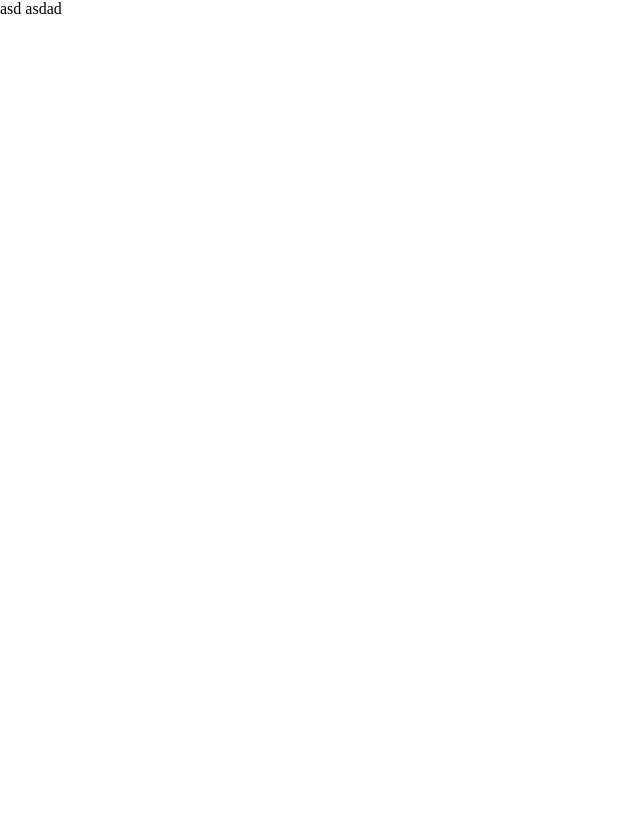
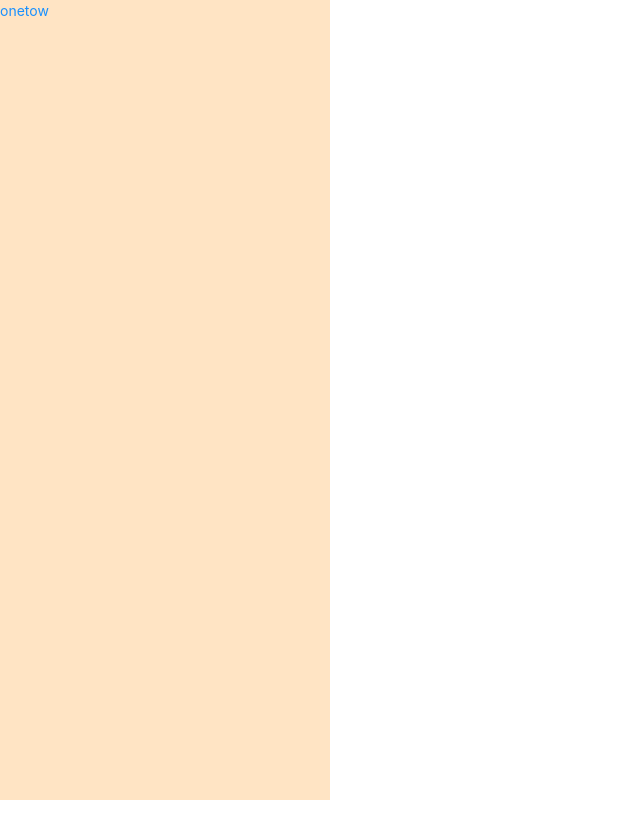
Before and after one commit to LeomharT/three-study, a React app: page / in a window 1280 px wide. Shown: the top 838 px of the page, without its empty margins (0-640 px from the left). Before the commit the page ends 800 px from the top, so only its background shows below. Built offline with nearby package versions, Linux system fonts and the light colour scheme; the HTML template or start-up script is replaced by a standard one.

Commit message:
🎉[New]->Application layout

```diff
--- a/package.json
+++ b/package.json
@@ -25,6 +25,8 @@
         "node-sass": "^7.0.3"
     },
     "dependencies": {
+        "@ant-design/icons": "^4.7.0",
+        "antd": "^4.23.4",
         "react": "^18.2.0",
         "react-dom": "^18.2.0",
         "react-router": "^6.4.2",
--- a/src/app/App.tsx
+++ b/src/app/App.tsx
@@ -1,9 +1,30 @@
+import { useEffect } from "react";
+import { BrowserRouter } from "react-router-dom";
+import AsideNavi from "../components/AsideNavi";
+import { MenuItem, ROUTES } from "../routes/route";
 
 export default function App()
 {
+
+    useEffect(() =>
+    {
+
+        console.log(ROUTES);
+    }, []);
+
     return (
-        <div>asd
-            asdad
-        </div>
+        <BrowserRouter>
+            <div id="app">
+                <AsideNavi />
+                {/* <Routes> */}
+                {ROUTES.map((r: MenuItem) =>
+                {
+                    if (!r.children) return null;
+
+
+                })}
+                {/* </Routes> */}
+            </div>
+        </BrowserRouter>
     );
 }
--- /dev/null
+++ b/src/assets/scss/app.scss
@@ -0,0 +1,21 @@
+#app
+{
+    width    : 100vw;
+    height   : 100vh;
+    display  : flex;
+    flex-flow: row nowrap;
+    overflow : hidden;
+    >aside
+    {
+        width           : 330px;
+        height          : 100%;
+        flex-shrink     : 0;
+        background-color: bisque;
+    }
+    >div
+    {
+        width           : 100%;
+        height          : 100%;
+        background-color: brown;
+    }
+}
--- a/src/assets/scss/index.scss
+++ b/src/assets/scss/index.scss
@@ -1,3 +1,5 @@
+@import './app.scss';
+
 *
 {
     margin    : 0;
--- /dev/null
+++ b/src/components/AsideNavi.tsx
@@ -0,0 +1,11 @@
+import { Link } from "react-router-dom";
+
+export default function AsideNavi()
+{
+    return (
+        <aside>
+            <Link to={'/one'} children={'one'} />
+            <Link to={'/tow'} children={'tow'} />
+        </aside>
+    );
+}
--- a/src/index.tsx
+++ b/src/index.tsx
@@ -1,6 +1,6 @@
+import 'antd/dist/antd.css';
 import React from 'react';
 import ReactDOM from 'react-dom/client';
-import { BrowserRouter } from 'react-router-dom';
 import App from './app/App';
 import './assets/scss/index.scss';
 
@@ -9,8 +9,6 @@ const root = ReactDOM.createRoot(document.querySelector('#root') as HTMLDivEleme
 
 root.render(
     <React.StrictMode>
-        <BrowserRouter>
-            <App />
-        </BrowserRouter>
+        <App />
     </React.StrictMode>
 );
--- /dev/null
+++ b/src/routes/route.tsx
@@ -0,0 +1,32 @@
+import { BookTwoTone } from '@ant-design/icons';
+import type { MenuProps } from 'antd';
+
+export type MenuItem = Required<MenuProps>['items'][number] &
+{
+    path: string;
+    element?: React.ReactNode;
+    children?: MenuItem[];
+};
+
+export type SetItemsProps = {
+    label: React.ReactNode;
+    key: React.Key;
+    path?: string;
+    icon?: React.ReactNode;
+    element?: React.ReactNode;
+    children?: MenuItem[];
+    type?: 'group';
+};
+export function setItems({ label, key, path, type, icon, children, element }: SetItemsProps)
+{
+    return { key, icon, path, children, label, type, element } as MenuItem;
+}
+
+export const ROUTES: MenuItem[] = [
+    setItems({
+        label: 'Chapter01 Basics', key: 'Chapter01 Basics', icon: <BookTwoTone />, children: [
+            setItems({ label: 'Transform Objects', key: 'TransformObjects', path: '/transform_objects', element: <div>1</div> }),
+            setItems({ label: 'Animations', key: 'Animations', path: '/animations', element: <div>2</div> })
+        ]
+    })
+];
```
Also changed, not shown: 3 other files (tests, documents, lock files or other folders).
